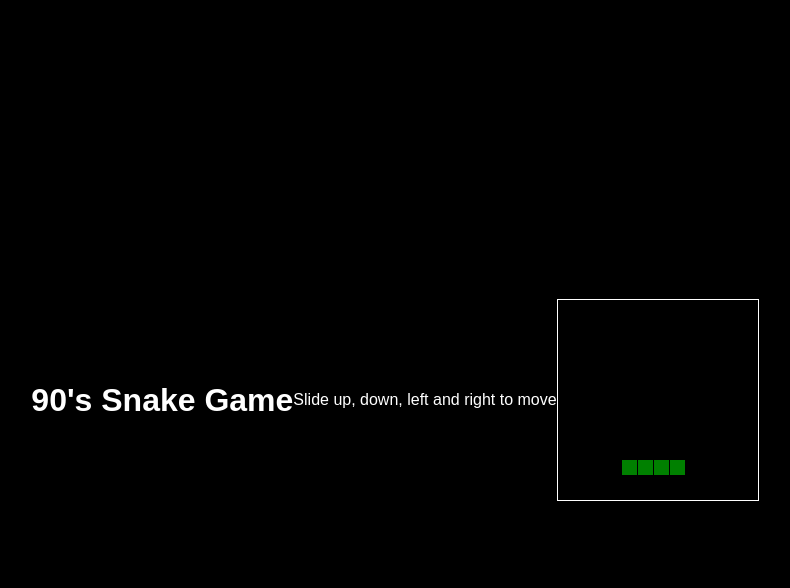
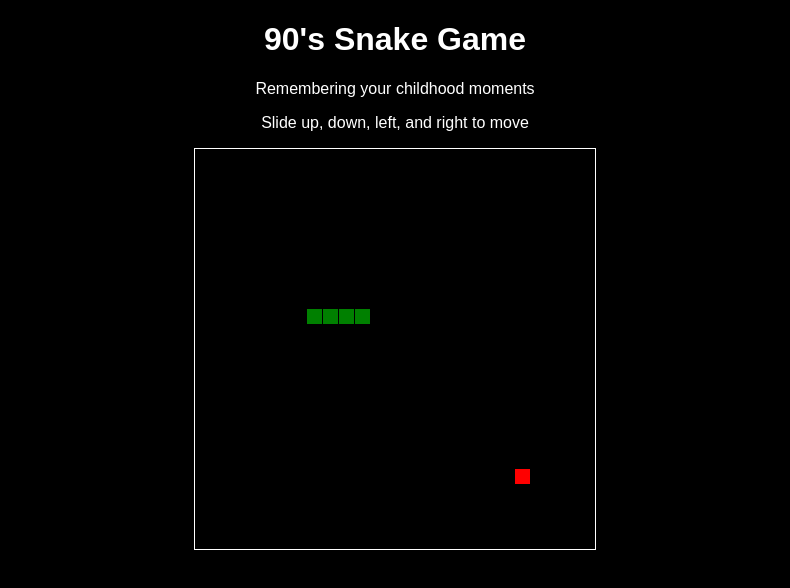
Before and after one commit to Tide2816/90-s-Snake-Game, a plain HTML site: page index.html in a window 1280 px wide. Shown: the whole page, without its empty margins (245-1035 px from the left). Drawn offline with Linux system fonts and the light colour scheme.

Commit message:
Update index.html

```diff
--- a/index.html
+++ b/index.html
@@ -7,37 +7,30 @@ body {
     background-color: black;
     text-align: center;
     color: white;
-    font-family: Poppin-SemiBold, Robotto, sans-serif;
+    font-family: Arial, Helvetica, sans-serif;
 }
-  }
-
 </style>
 </head>
 <body>
 
 <h1>90's Snake Game</h1>
-<p>Slide up, down, left and right to move </p>
+<p>Remembering your childhood moments</p>
+<p>Slide up, down, left, and right to move</p>
+<style>
 
-<style>
+canvas {
+    border: 1px solid white;
+  }
+
 html, body {
     height: 100%;
     margin: 0;
   }
 
-  body {
-    background: black;
-    display: flex;
-    align-items: center;
-    justify-content: center;
-    overflow-y: hidden;
-  }
-  canvas {
-    border: 1px solid white;
-  }
- </style>
 
-<canvas width="200" height="200" id="game"></canvas>
+</style>
 
+<canvas width="400" height="400" id="game"></canvas>
 <script>
 var canvas = document.getElementById('game');
 var context = canvas.getContext('2d');
@@ -201,7 +194,5 @@ document.addEventListener('keydown', function(e) {
 
 requestAnimationFrame(loop);
 </script>
-
-
 </body>
 </html>
```
